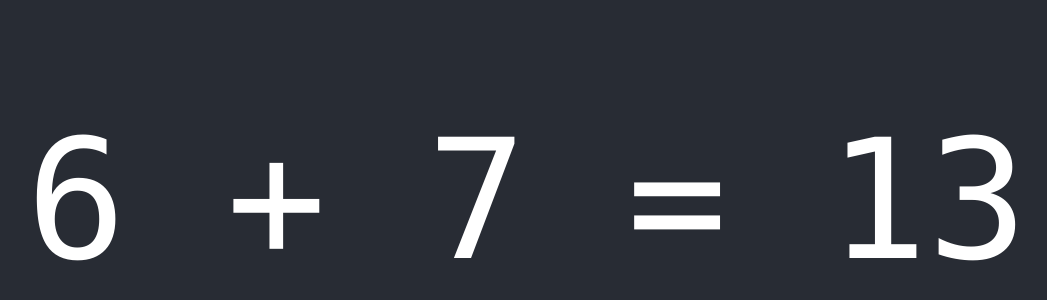
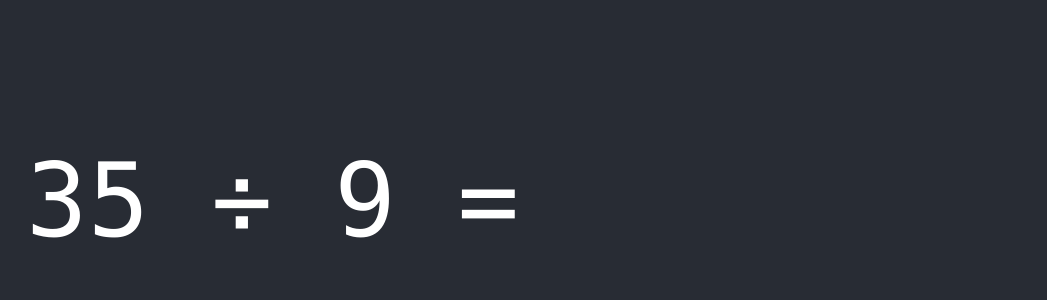
Before and after one commit to tamanishi/flash_calc, a React (Create React App) app: page / in a window 1280 px wide. Shown: the part 200-500 px from the top of the page, without its empty margins (102-1149 px from the left). Built offline with nearby package versions, Linux system fonts and the light colour scheme.

Commit message:
four arithmetic

```diff
--- a/src/App.css
+++ b/src/App.css
@@ -20,7 +20,7 @@
   flex-direction: column;
   align-items: center;
   justify-content: center;
-  font-size: 13vw;
+  font-size: 8vw;
   color: white;
 }
 
--- a/src/App.js
+++ b/src/App.js
@@ -1,39 +1,130 @@
-import React, {useEffect, useState} from 'react';
+import React, { useEffect, useState } from 'react';
 
 import './App.css';
 
 function App() {
   const [count, setCount] = useState(0);
-  const [addition, setAddition] = useState([0, 0, 0]);
+  const [calcResult, setCalcResult] = useState([0, 0, 0, 0, 0]);
 
-  const query = new URLSearchParams(window.location.search);
-  const interval = query.get('interval') || 1000;
+//   const query = new URLSearchParams(window.location.search);
+//   const interval = query.get('interval') || 1000;
 
   useEffect(() => {
-    let id = setInterval(() => {
-      setCount(count + 1);
-    }, interval);
+    // let id = setInterval(() => {
+    //   setCount(count + 1);
+    // }, interval);
 
     if (count % 2 === 0) {
       let x = 0, y = 0;
-      while ((x + y) < 10) {
-        x = Math.floor(Math.random() * 10);
-        y = Math.floor(Math.random() * 10);
-        setAddition([x, y]);
+      let ope = (Math.floor(Math.random() * 100)) % 4;
+      while (ope === calcResult[0]) {
+        ope = Math.floor(Math.random() * 100) % 4;
+        if (ope !== calcResult[0]) {
+          break;
+        }
       }
+      console.log('ope : ' + ope);
+      switch (ope) {
+        case 0:
+          // 足し算
+          while ((x + y) < 20) {
+            x = Math.floor(Math.random() * 15);
+            y = Math.floor(Math.random() * 15);
+            setCalcResult([ope, x, y]);
+          }
+          break;
+        case 1:
+          // 引き算
+          while (x > 100 || x < 10) {
+            x = Math.floor(Math.random() * 100);
+          }
+          while (y > 10 || y < 2) {
+            y = Math.floor(Math.random() * 10);
+          }
+           setCalcResult([ope, x, y]);
+          break;
+        case 2:
+          // 掛け算
+          while (x > 100 || x < 2) {
+            x = Math.floor(Math.random() * 100);
+          }
+          while (y > 10 || y < 2) {
+            y = Math.floor(Math.random() * 10);
+          }
+          setCalcResult([ope, x, y]);
+          break;
+        case 3:
+          // 割り算
+          while (x > 100 || x < 10 || x === 0) {
+            x = Math.floor(Math.random() * 100);
+          }
+          while (y > 10 || y < 2) {
+            y = Math.floor(Math.random() * 10);
+          }
+          setCalcResult([ope, x, y]);
+          break;
+        default:
+          break;
+      }
+
+
     } else {
-      setAddition([addition[0], addition[1], addition[0] + addition[1]]);
+      switch (calcResult[0]) {
+        case 0:
+          // 足し算
+          setCalcResult([calcResult[0], calcResult[1], calcResult[2], calcResult[1] + calcResult[2]]);
+          break;
+        case 1:
+          // 引き算
+          setCalcResult([calcResult[0], calcResult[1], calcResult[2], calcResult[1] - calcResult[2]]);
+          break;
+        case 2:
+          // 掛け算
+          setCalcResult([calcResult[0], calcResult[1], calcResult[2], calcResult[1] * calcResult[2]]);
+          break;
+        case 3:
+          // 割り算
+          setCalcResult([calcResult[0], calcResult[1], calcResult[2], Math.floor(calcResult[1] / calcResult[2]), calcResult[1] % calcResult[2]]);
+          break;
+        default:
+          break;
+      }
     }
 
     return () => {
-      clearInterval(id);
+    //   clearInterval(id);
     };
-  // eslint-disable-next-line react-hooks/exhaustive-deps
+    // eslint-disable-next-line react-hooks/exhaustive-deps
   }, [count]);
 
   return (
-    <div className="App-header">
-      <div className="box">{addition[0]} + {addition[1]} = {addition[2]}</div>
+    <div onClick={() => {
+      setCount(count + 1);
+    }}>
+      <div className="App-header">
+        <div className="box">{calcResult[1]} {
+          (()=>{
+            switch (calcResult[0]){
+              case 0:
+                return '+';
+              case 1:
+                return '-';
+              case 2:
+                return '×';
+              case 3:
+                return '÷'
+              default:
+                return '';
+            }
+          })()
+        } {calcResult[2]} = {calcResult[3]}{
+          (()=>{
+            if(calcResult[0] === 3 && calcResult[4] > 0){
+              return '...' + calcResult[4];
+            }
+          })()
+        }</div>
+      </div>
     </div>
   );
 }
```
